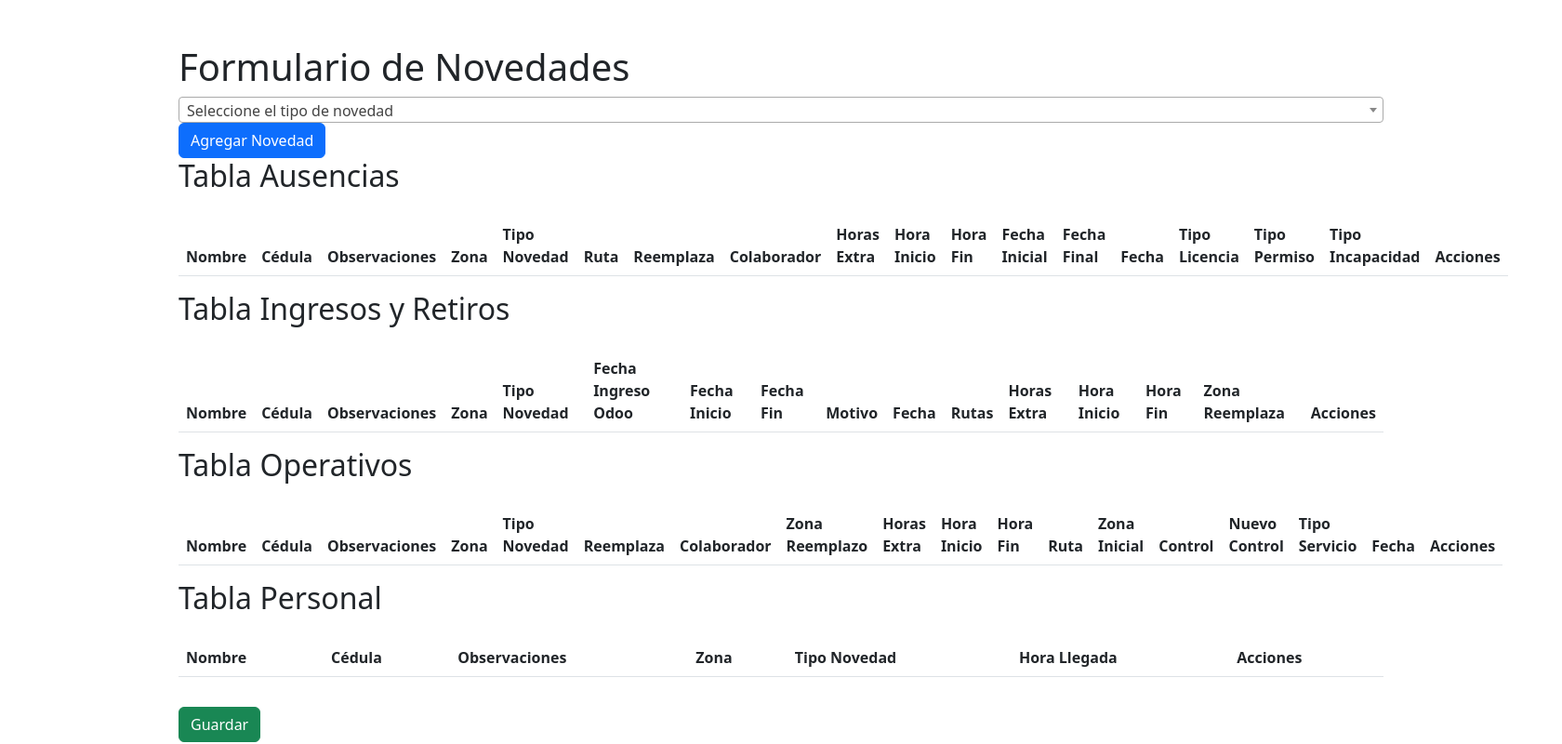
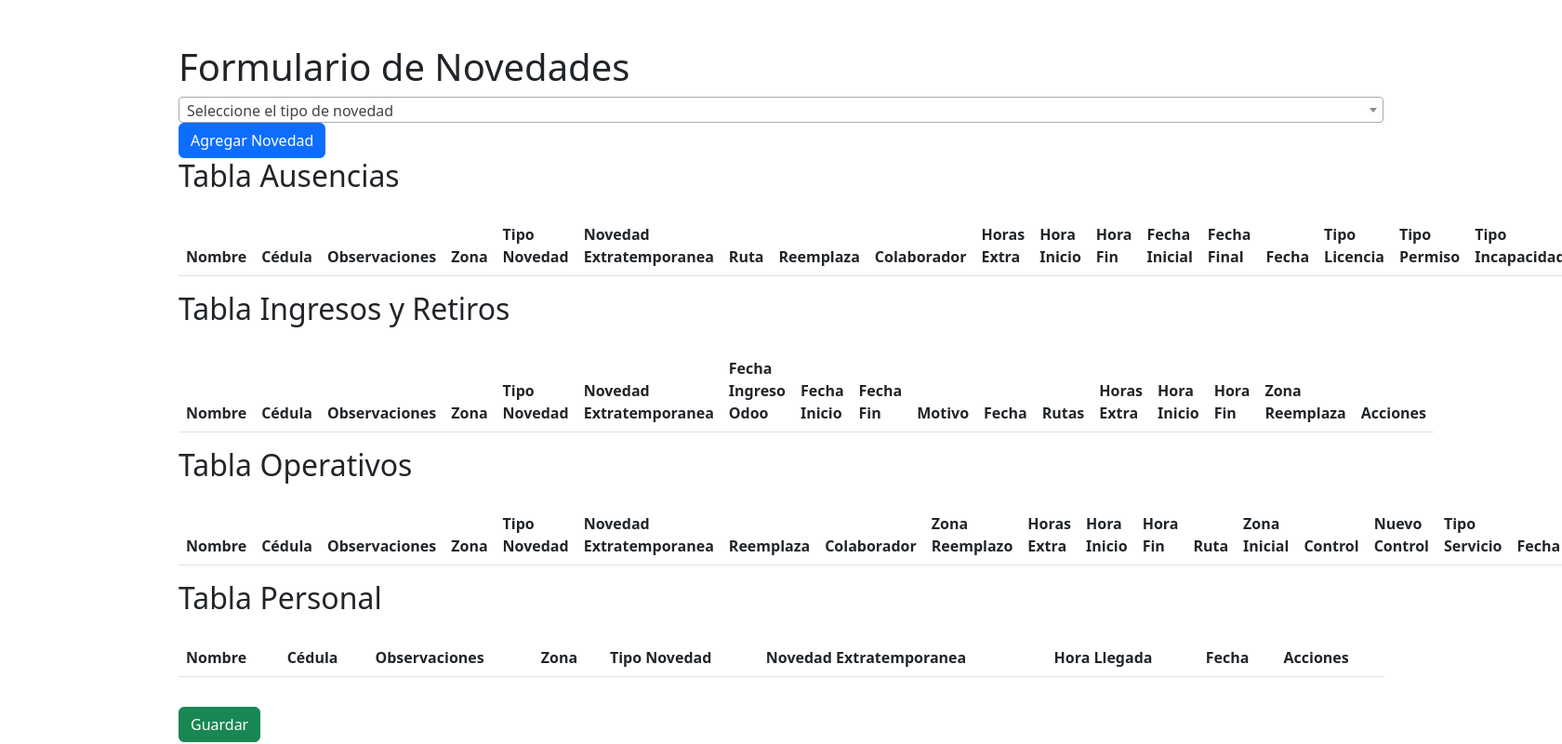
Before and after one commit to Fundacion-Universidad-de-Antioquia/ids_software_beta, a Django app: page /azure_auth/novedades/ in a window 1680 px wide; the page is wider, and only the part inside the window is pictured. Shown: that part at 93% size. Run offline with Django 3.2, Linux system fonts and the light colour scheme; the visitor is signed in with stand-in values (Sample User, id 1); lists and menus that the app fills with data are empty; some libraries are stand-ins or nearby versions.

Commit message:
Obtener fechas
Ya obtiene fecha ingreso de Odoo y fecha actual para los forms

```diff
--- a/solicitudesfua/softwareids/views.py
+++ b/solicitudesfua/softwareids/views.py
@@ -3,15 +3,18 @@ from django.shortcuts import render, redirect
 from django.contrib.auth.decorators import login_required
 import os
 from .forms import CampoForm, NovedadFormTipo1, NovedadFormTipo2, NovedadFormTipo3, NovedadFormTipo4, NovedadFormTipo10,NovedadFormTipo11, NovedadFormTipo12, NovedadFormTipo13, NovedadFormTipo14,NovedadFormTipo15, NovedadFormTipo16, NovedadFormTipo18, NovedadFormTipo17, NovedadFormTipo19, NovedadFormTipo20, NovedadFormTipo21, NovedadFormTipo22, NovedadFormTipo23,  NovedadFormTipo5, NovedadFormTipo6, NovedadFormTipo7, NovedadFormTipo8, NovedadFormTipo9
-from .utils import  obtener_access_token, sincronizar_con_sharepoint, fetch_personas_from_odoo_usuarios, fetch_zonas_from_odoo
+from .utils import  obtener_access_token, sincronizar_con_sharepoint, fetch_personas_from_odoo_usuarios, fetch_zonas_from_odoo, fetch_personas_from_odoo
 from django.views.decorators.csrf import csrf_exempt
 import json
 import logging
 from .models import NovedadBase
+from django.views.decorators.http import require_GET
 from django.http import Http404, JsonResponse
+from django.utils.safestring import mark_safe
 
 
 
+logger = logging.getLogger(__name__)
 
 
 def index(request):
@@ -51,6 +54,42 @@ def home(request):
 def novedad_view(request):
     tipos_novedad = NovedadBase._meta.get_field('tipo_novedad').choices
     return render(request, 'form.html', {'tipos_novedad': tipos_novedad})
+"""# Renderiza la página principal
+@login_required
+def cargar_formulario_novedad(request, tipo_novedad):
+    form_classes = {
+        'opcion1': NovedadFormTipo1,
+        'opcion2': NovedadFormTipo2,
+        'opcion3': NovedadFormTipo3,
+        'opcion4': NovedadFormTipo4,
+        'opcion5': NovedadFormTipo5,
+        'opcion6': NovedadFormTipo6,
+        'opcion7': NovedadFormTipo7,
+        'opcion8': NovedadFormTipo8,
+        'opcion9': NovedadFormTipo9,
+        'opcion10': NovedadFormTipo10,
+        'opcion11': NovedadFormTipo11,
+        'opcion12': NovedadFormTipo12,
+        'opcion13': NovedadFormTipo13,
+        'opcion14': NovedadFormTipo14,
+        'opcion15': NovedadFormTipo15,
+        'opcion16': NovedadFormTipo16,
+        'opcion17': NovedadFormTipo17,
+        'opcion18': NovedadFormTipo18,
+        'opcion19': NovedadFormTipo19,
+        'opcion20': NovedadFormTipo20,
+        'opcion21': NovedadFormTipo21,
+        'opcion22': NovedadFormTipo22,
+        'opcion23': NovedadFormTipo23,
+    }
+
+    FormClass = form_classes.get(tipo_novedad)
+
+    if not FormClass:
+        raise Http404("Tipo de novedad no válido")
+
+    form = FormClass()
+    return render(request, 'formulario_novedad.html', {'form': form, 'tipo_novedad': tipo_novedad})"""
 # Renderiza la página principal
 @login_required
 def cargar_formulario_novedad(request, tipo_novedad):
@@ -85,9 +124,48 @@ def cargar_formulario_novedad(request, tipo_novedad):
     if not FormClass:
         raise Http404("Tipo de novedad no válido")
 
-    form = FormClass()
-    return render(request, 'formulario_novedad.html', {'form': form, 'tipo_novedad': tipo_novedad})
-# Renderiza la página principal
+    if request.method == 'POST':
+        form = FormClass(request.POST)
+        if form.is_valid():
+            cedula = form.cleaned_data['cedula']
+            logger.debug(f'Cedula recibida: {cedula}')
+
+            # Obtener la fecha de ingreso desde Odoo solo para el formulario tipo 8
+            if tipo_novedad == 'opcion8':
+                personas = fetch_personas_from_odoo()
+                fecha_ingreso = ''
+                for persona in personas:
+                    if persona[0] == cedula:
+                        fecha_ingreso = persona[3]
+                        break
+
+                logger.debug(f'Fecha de ingreso obtenida: {fecha_ingreso}')
+
+                # Guardar en la base de datos
+                novedad = form.save(commit=False)
+                novedad.fecha_ingreso = fecha_ingreso
+                novedad.save()
+            else:
+                form.save()
+
+            # Redirigir o mostrar un mensaje de éxito
+            return redirect('url_de_exito')
+
+    else:
+        form = FormClass()
+        personas_data = fetch_personas_from_odoo()
+        personas_data_dict = {
+            persona[0]: {
+                'nombre': persona[1],
+                'fecha_ingreso': persona[3]
+            } for persona in personas_data
+        }
+
+    return render(request, 'formulario_novedad.html', {
+        'form': form,
+        'tipo_novedad': tipo_novedad,
+        'personas_data_json': mark_safe(json.dumps(personas_data_dict))
+    })
 
 
 
@@ -152,3 +230,16 @@ def enviar_a_sharepoint(request):
             return JsonResponse({'error': str(e)}, status=500)
 
     return JsonResponse({'error': 'Invalid method'}, status=405)
+
+@csrf_exempt
+def obtener_fecha_ingreso(request):
+    persona_id = request.GET.get('persona_id')
+    logger.debug(f'Persona ID recibida: {persona_id}')
+    if persona_id:
+        personas = fetch_personas_from_odoo()
+        for persona in personas:
+            if persona[0] == persona_id:
+                logger.debug(f'Fecha de ingreso encontrada: {persona[3]}')
+                return JsonResponse({'fecha_ingreso': persona[3]})  # La fecha de ingreso es el cuarto elemento de la tupla
+    logger.debug('Persona no encontrada')
+    return JsonResponse({'error': 'Persona no encontrada'}, status=404)
--- a/solicitudesfua/solicitudesfua/urls.py
+++ b/solicitudesfua/solicitudesfua/urls.py
@@ -3,8 +3,8 @@ from django.urls import path, include
 from django.conf import settings
 from django.views.generic import TemplateView
 from django.conf.urls.static import static
-from softwareids.views import index, home, novedad_view, enviar_a_sharepoint, cargar_formulario_novedad
-from softwareids.utils import obtener_personas_ajax, zonas_json_view, fetch_zonas_from_odoo
+from softwareids.views import index, home, novedad_view, enviar_a_sharepoint, cargar_formulario_novedad, obtener_fecha_ingreso
+from softwareids.utils import obtener_personas_ajax, zonas_json_view
 
 
 
@@ -21,6 +21,7 @@ urlpatterns = [
     path('api/personas/', obtener_personas_ajax, name='api_personas'),
     path('api/sharepoint/', enviar_a_sharepoint, name='enviar_a_sharepoint'),
     path('api/zonas/', zonas_json_view, name='zonas_json'),
+    path('api/fecha/', obtener_fecha_ingreso, name='obtener_fecha_ingreso'),
 
     # model departmend views
     ] + static(settings.MEDIA_URL, document_root=settings.MEDIA_ROOT)
--- a/solicitudesfua/templates/form.html
+++ b/solicitudesfua/templates/form.html
@@ -44,6 +44,7 @@
                     <th scope="col">Observaciones</th>
                     <th scope="col">Zona</th>
                     <th scope="col">Tipo Novedad</th>
+                    <th scope="col">Novedad Extratemporanea</th>
                     <th scope="col">Ruta</th>
                     <th scope="col">Reemplaza</th>
                     <th scope="col">Colaborador</th>
@@ -72,6 +73,7 @@
                     <th scope="col">Observaciones</th>
                     <th scope="col">Zona</th>
                     <th scope="col">Tipo Novedad</th>
+                    <th scope="col">Novedad Extratemporanea</th>
                     <th scope="col">Fecha Ingreso Odoo</th>
                     <th scope="col">Fecha Inicio</th>
                     <th scope="col">Fecha Fin</th>
@@ -98,6 +100,7 @@
                     <th scope="col">Observaciones</th>
                     <th scope="col">Zona</th>
                     <th scope="col">Tipo Novedad</th>
+                    <th scope="col">Novedad Extratemporanea</th>
                     <th scope="col">Reemplaza</th>
                     <th scope="col">Colaborador</th>
                     <th scope="col">Zona Reemplazo</th>
@@ -126,7 +129,9 @@
                     <th scope="col">Observaciones</th>
                     <th scope="col">Zona</th>
                     <th scope="col">Tipo Novedad</th>
+                    <th scope="col">Novedad Extratemporanea</th>
                     <th scope="col">Hora Llegada</th>
+                    <th scope="col">Fecha</th>
                     <th scope="col">Acciones</th>
                 </tr>
             </thead>
--- a/solicitudesfua/templates/formulario_novedad.html
+++ b/solicitudesfua/templates/formulario_novedad.html
@@ -1,6 +1,10 @@
 <form method="post" id="novedadForm">
     {% csrf_token %}
-
     {{ form.as_p }}
+    <input type="hidden" id="id_fecha_ingreso" name="fecha_ingreso">
     <button type="submit" class="btn btn-primary">Enviar</button>
 </form>
+
+<script id="personas-data" type="application/json">
+    {{ personas_data_json|safe }}
+</script>
--- a/solicitudesfua/templates/static/modal-select2.js
+++ b/solicitudesfua/templates/static/modal-select2.js
@@ -2,7 +2,10 @@ $(document).ready(function() {
     const params = new URLSearchParams(window.location.search);
     const nombre = params.get('nombre');
     const zona = params.get('zona');
-    var personasData = [];
+
+    // Cargar los datos de las personas desde el script JSON
+    var personasDataElement = document.getElementById('personas-data');
+    var personasData = JSON.parse(personasDataElement ? personasDataElement.textContent : '{}');
 
     if (nombre && zona) {
         $('#userInfo').text(`Reportando: ${nombre} en la zona ${zona}`);
@@ -21,6 +24,25 @@ $(document).ready(function() {
         }
     });
 
+    function buscarFechaIngreso(personaId) {
+        $.ajax({
+            url: '/api/fecha/',
+            type: 'GET',
+            data: { persona_id: personaId },
+            success: function(data) {
+                if (data.fecha_ingreso) {
+                    $('#id_fecha_ingreso').val(data.fecha_ingreso);
+                } else {
+                    alert('Fecha de ingreso no encontrada.');
+                }
+            },
+            error: function(error) {
+                console.error('Error al buscar la fecha de ingreso: ', error);
+                alert('Error al buscar la fecha de ingreso. Por favor, intente nuevamente.');
+            }
+        });
+    }
+
     function cargarFormularioNovedad(tipoNovedad, novedad = null, index = null) {
         $.ajax({
             url: `/azure_auth/novedades/formulario/${tipoNovedad}/`,
@@ -34,6 +56,14 @@ $(document).ready(function() {
                     $('#novedadModal').data('edit-index', index);
                     cargarValoresFormulario(novedad);
                 }
+
+                // Adjuntar evento change al nuevo campo cargado
+                $('#id_Persona').change(function() {
+                    var personaId = $(this).val().split(' - ')[0]; // Obtener solo la cédula
+                    if (personaId) {
+                        buscarFechaIngreso(personaId);
+                    }
+                });
 
                 // Adjuntar evento submit al nuevo formulario cargado
                 $('#novedadForm').off('submit').on('submit', function(event) {
@@ -74,7 +104,8 @@ $(document).ready(function() {
             tipoNovedad: tipoNovedad,
             tipoNovedadText: $('#tipoNovedadSelect option:selected').text(),
             fecha: form.find('#id_fecha').val(),
-            zona: zona
+            zona: zona,
+            fecha_ingreso: form.find('#id_fecha_ingreso').val()  // Capturar la fecha de ingreso
         };
 
         // Agrega solo los campos relevantes según el tipo de novedad
@@ -128,6 +159,7 @@ $(document).ready(function() {
     function cargarValoresFormulario(novedad) {
         $('#id_Persona').val(novedad.cedula).trigger('change');
         $('#id_fecha').val(novedad.fecha);
+        $('#id_fecha_ingreso').val(novedad.fecha_ingreso); // Asignar la fecha de ingreso si existe
 
         // Cargar el tipo de novedad en el select
         $('#tipoNovedadSelect').val(novedad.tipoNovedad).trigger('change');
@@ -175,6 +207,7 @@ $(document).ready(function() {
         console.log(registros);
         enviarDatosASharePoint(registros);
     });
+
     function enviarDatosASharePoint(registros) {
         var data = registros.map(function(novedad) {
             var fields = {
@@ -185,7 +218,7 @@ $(document).ready(function() {
                 Zona: novedad.zona || '',
                 Detalle: novedad.observaciones || '',
                 Ruta: novedad.ruta || '',
-                Fecha_ingreso_Odoo: formatDate(novedad.fecha_ingreso_odoo),
+                Fecha_ingreso_Odoo: formatDate(novedad.fecha_ingreso),
                 Reemplaza: novedad.reemplaza || '',
                 Hora_llegada: novedad.hora_llegada || '',
                 Fecha_inicio: formatDate(novedad.fecha_inicio),
@@ -204,7 +237,8 @@ $(document).ready(function() {
                 Control: novedad.control || '',
                 Nuevo_control: novedad.nuevo_control || '',
                 Tipo_servicio: novedad.tipo_servicio || '',
-                Zona_inicial: novedad.zona_inicial || ''
+                Zona_inicial: novedad.zona_inicial || '',
+                Novedad_extratemporanea: novedad.novedad_extemporanea || ''
             };
 
             // Remover campos con valores vacíos o nulos
@@ -246,11 +280,6 @@ $(document).ready(function() {
         return date.toISOString();
     }
 
-
-
-
-
-
     function guardarRegistrosLocales(registros) {
         localStorage.setItem('registros', JSON.stringify(registros));
     }
@@ -291,6 +320,7 @@ $(document).ready(function() {
         newRow += '<td>' + (novedad.observaciones || '') + '</td>';
         newRow += '<td>' + (novedad.zona || '') + '</td>';
         newRow += '<td>' + (novedad.tipoNovedadText || '') + '</td>';
+        newRow += '<td>' + (novedad.novedad_extemporanea || '') + '</td>';
 
         // Campos específicos para cada tipo de novedad
         if (tableId === '#novedadesTableAusencias') {
@@ -307,7 +337,7 @@ $(document).ready(function() {
             newRow += '<td>' + (novedad.tipo_permisos || '') + '</td>';
             newRow += '<td>' + (novedad.tipo_incapacidad || '') + '</td>';
         } else if (tableId === '#novedadesTableIngresosRetiros') {
-            newRow += '<td>' + (novedad.fecha_ingreso_odoo || '') + '</td>';
+            newRow += '<td>' + (novedad.fecha_ingreso || '') + '</td>';  // Mostrar la fecha de ingreso en la tabla
             newRow += '<td>' + (novedad.fecha_inicio || '') + '</td>';
             newRow += '<td>' + (novedad.fecha_fin || '') + '</td>';
             newRow += '<td>' + (novedad.motivo || '') + '</td>';
@@ -332,6 +362,7 @@ $(document).ready(function() {
             newRow += '<td>' + (novedad.fecha || '') + '</td>';
         } else if (tableId === '#novedadesTablePersonal') {
             newRow += '<td>' + (novedad.hora_llegada || '') + '</td>';
+            newRow += '<td>' + (novedad.fecha || '') + '</td>';
         }
 
         newRow += '<td><button class="btn btn-warning btn-sm edit">Editar</button><button class="btn btn-danger btn-sm delete">Eliminar</button></td>';
```
Also changed, not shown: solicitudesfua/softwareids/forms.py (+35 -3 lines), solicitudesfua/softwareids/models.py (+8 -7 lines), solicitudesfua/softwareids/utils.py (+5 -4 lines).
